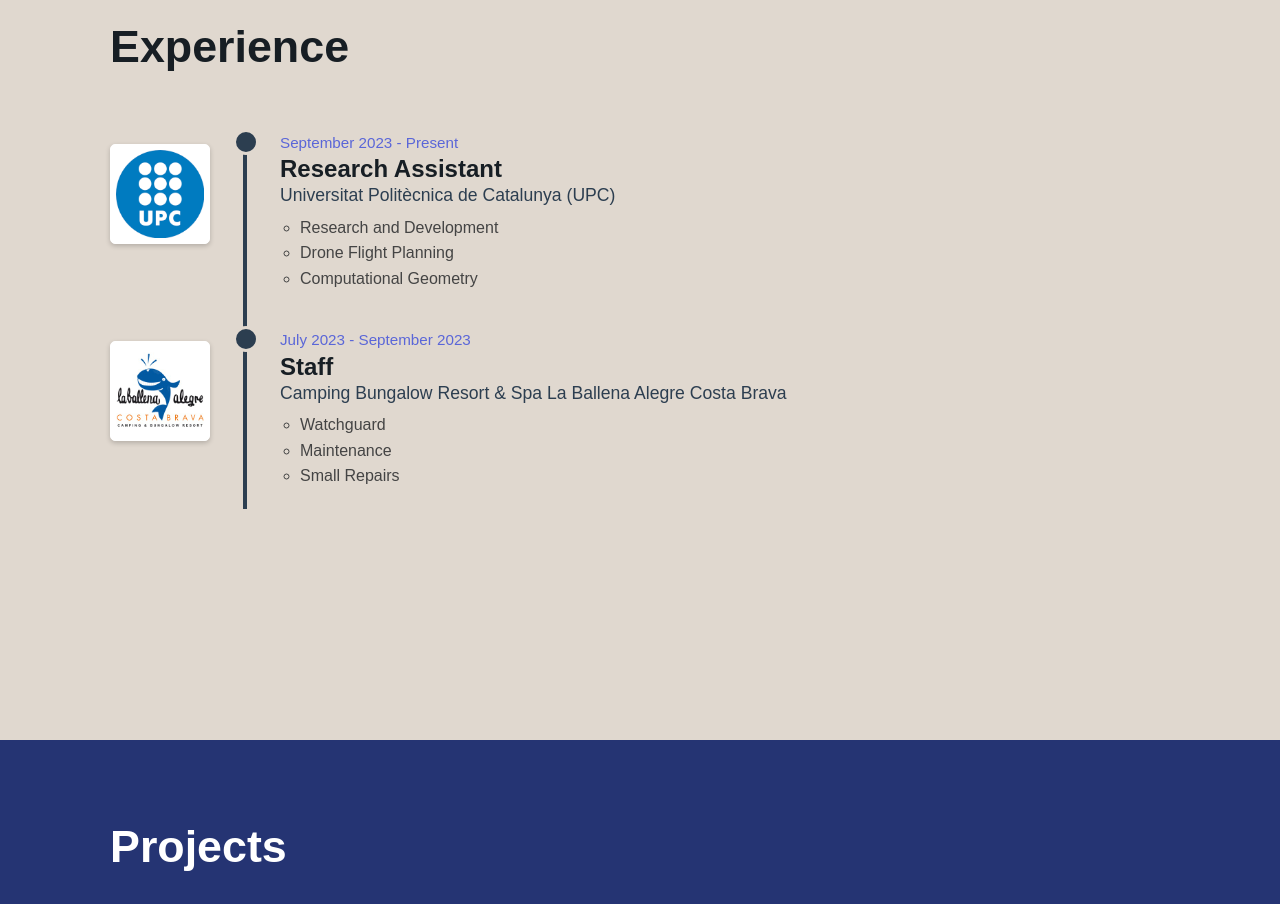
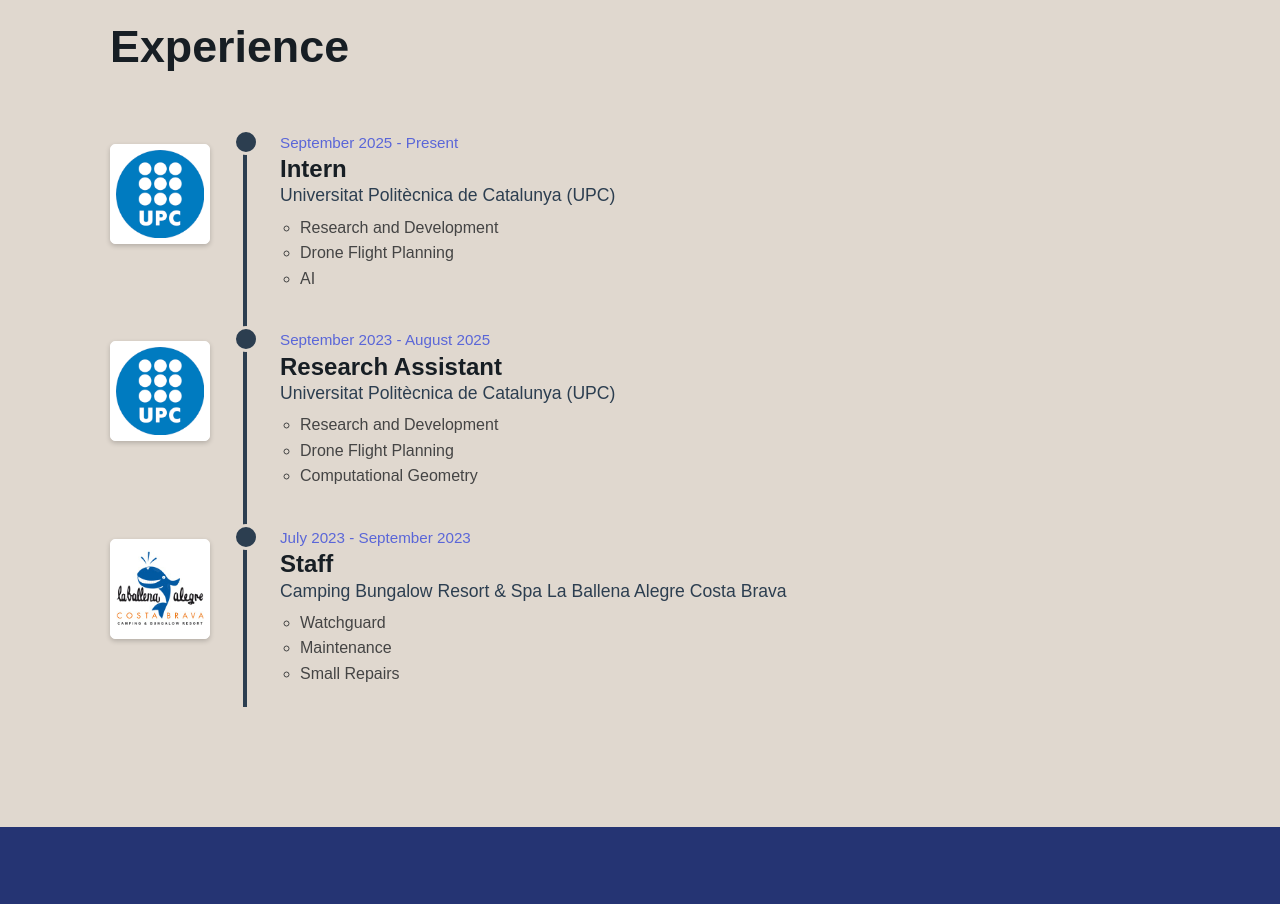
Before and after one commit to Toni-Calvo/portfolio-web, a plain HTML site: page index.html in a window 1280 px wide. Shown: the part 860-1764 px from the top of the page. Drawn offline with Linux system fonts and the light colour scheme.

Commit message:
Update Dec-2025

```diff
--- a/index.html
+++ b/index.html
@@ -71,10 +71,26 @@
 
                     <div class="timeline-item">
                         <div class="timeline-logo">
-                            <img src="assets/images/UPC_logo.png" alt="Logo Buisness X">
+                            <img src="assets/images/UPC_logo.png" alt="Logo UPC">
                         </div>
                         <div class="timeline-content">
-                            <span class="timeline-date">September 2023 - Present</span>
+                            <span class="timeline-date">September 2025 - Present</span>
+                            <h3 class="timeline-title">Intern</h3>
+                            <p class="timeline-company">Universitat Politècnica de Catalunya (UPC)</p>
+                            <ul class="timeline-description">
+                                <li>Research and Development</li>
+                                <li>Drone Flight Planning</li>
+                                <li>AI</li>
+                            </ul>
+                        </div>
+                    </div>
+
+                    <div class="timeline-item">
+                        <div class="timeline-logo">
+                            <img src="assets/images/UPC_logo.png" alt="Logo UPC">
+                        </div>
+                        <div class="timeline-content">
+                            <span class="timeline-date">September 2023 - August 2025</span>
                             <h3 class="timeline-title">Research Assistant</h3>
                             <p class="timeline-company">Universitat Politècnica de Catalunya (UPC)</p>
                             <ul class="timeline-description">
```
Also changed, not shown: index_es.html (+21 -5 lines), 2 other files.
